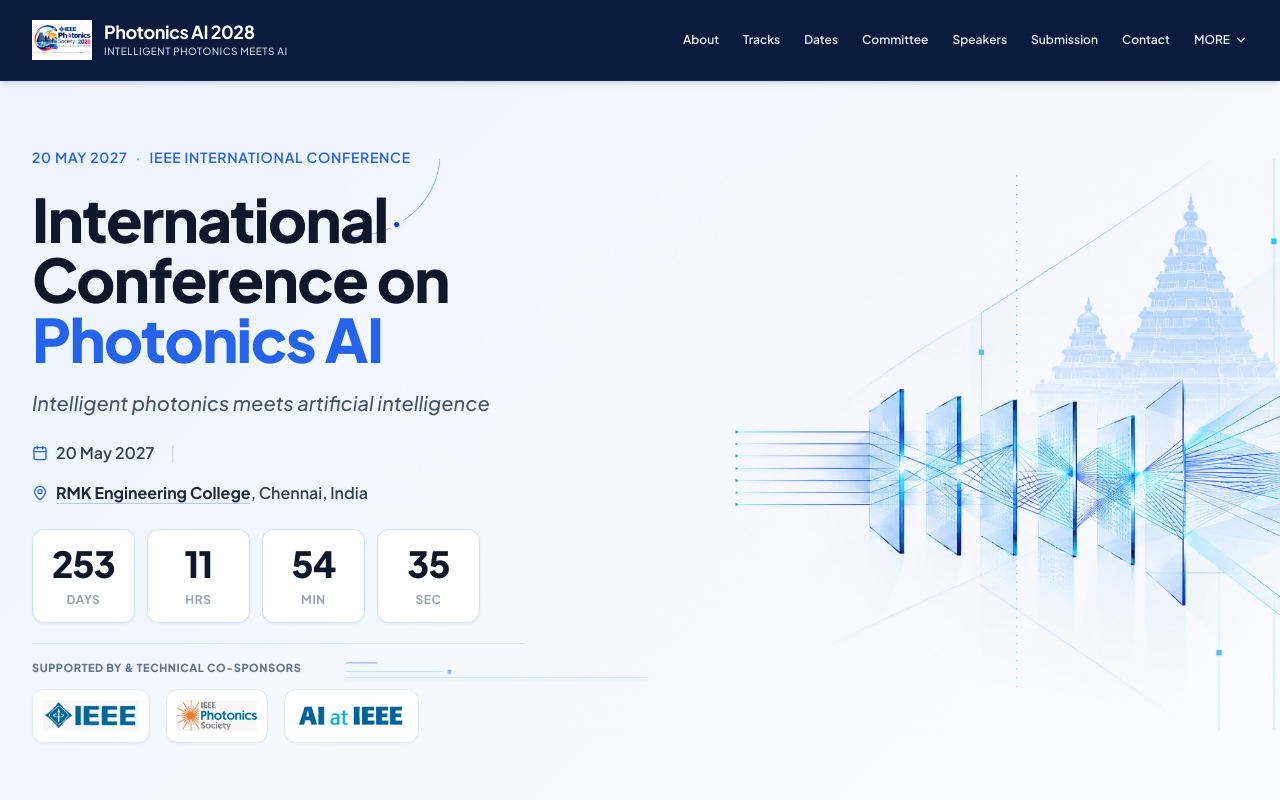
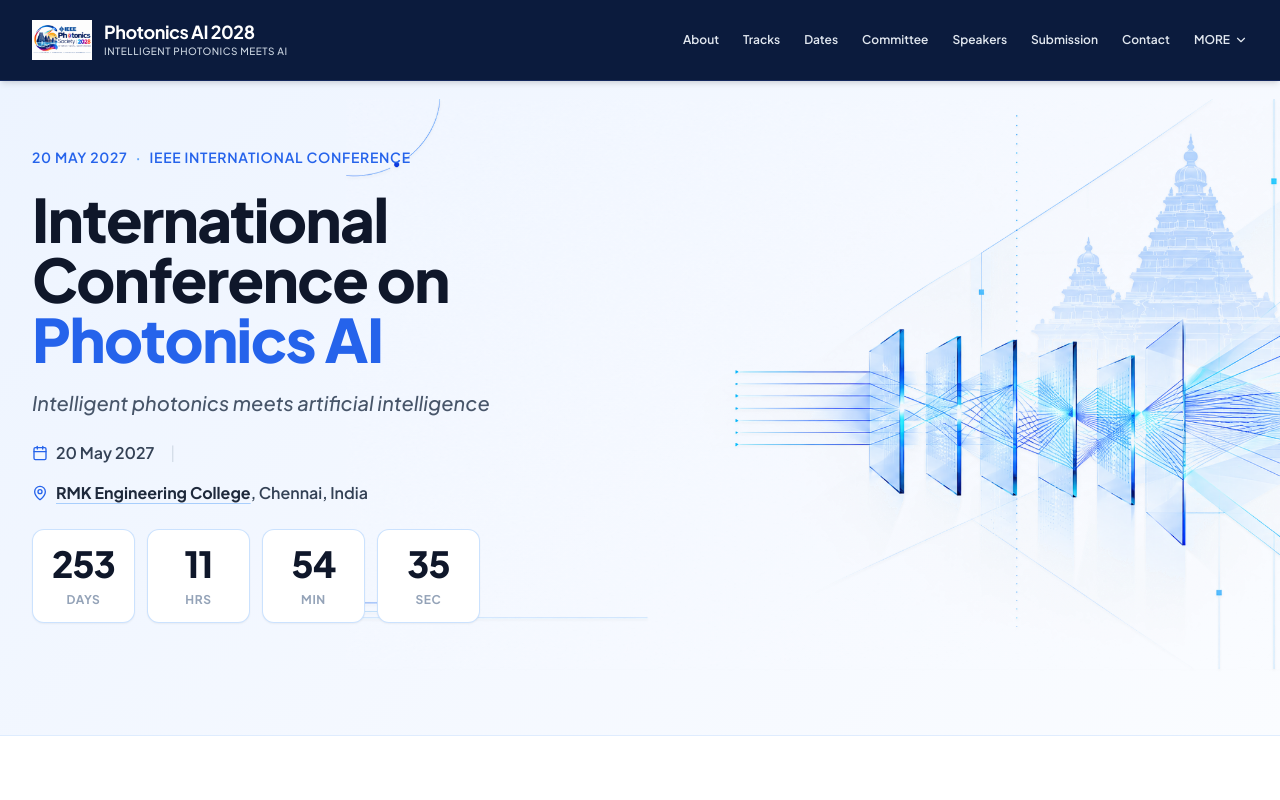
Before and after one commit to piraneshNK/RMK-IEEE-WEBSITE-2028, a React (Vite) app: page / in a window 1280 px wide. Shown: the top 800 px of the page. Built offline with nearby package versions, Linux system fonts and the light colour scheme.

Commit message:
Remove sponsored by logos from home page

```diff
--- a/src/components/Hero.jsx
+++ b/src/components/Hero.jsx
@@ -46,7 +46,7 @@
       <div className="max-w-7xl mx-auto px-4 sm:px-6 lg:px-8">
         <div className="grid grid-cols-1 lg:grid-cols-12 gap-8 lg:gap-6 items-center">
 
-          {/* Left Column: Text, Timing & Supported By Logos (5 Cols on Desktop) */}
+          {/* Left Column: Text & Timing (5 Cols on Desktop) */}
           <div className="lg:col-span-5 space-y-5 text-left z-10">
 
             {/* Category Tag */}
@@ -138,52 +138,7 @@
               </div>
             </div>
 
-            {/* Supported By Logos Strip */}
-            <figure className="pt-4 space-y-2 border-t border-blue-200/60">
-              <figcaption className="text-[11px] font-extrabold uppercase tracking-wider text-slate-500 block">
-                Supported By & Technical Co-Sponsors
-              </figcaption>
-              <div className="flex flex-wrap items-center gap-3 sm:gap-4 pt-1">
-                {/* Logo 1: IEEE */}
-                <div className="bg-white p-2 sm:p-2.5 rounded-xl border border-slate-200 shadow-sm flex items-center justify-center hover:border-blue-300 transition-colors">
-                  <img
-                    src="/ieee-logo.jpg"
-                    alt="IEEE Official Organization Logo"
-                    loading="lazy"
-                    decoding="async"
-                    width="120"
-                    height="32"
-                    className="h-7 sm:h-8 w-auto object-contain mix-blend-multiply"
-                  />
-                </div>
 
-                {/* Logo 2: IEEE Photonics Society */}
-                <div className="bg-white p-2 sm:p-2.5 rounded-xl border border-slate-200 shadow-sm flex items-center justify-center hover:border-blue-300 transition-colors">
-                  <img
-                    src="/ieee-photonics-logo.png"
-                    alt="IEEE Photonics Society Technical Co-Sponsor Emblem"
-                    loading="lazy"
-                    decoding="async"
-                    width="160"
-                    height="32"
-                    className="h-7 sm:h-8 w-auto object-contain mix-blend-multiply"
-                  />
-                </div>
-
-                {/* Logo 3: AI at IEEE */}
-                <div className="bg-white p-2 sm:p-2.5 rounded-xl border border-slate-200 shadow-sm flex items-center justify-center hover:border-blue-300 transition-colors">
-                  <img
-                    src="/ai-at-ieee-logo.png"
-                    alt="AI at IEEE Technical Coalition Emblem"
-                    loading="lazy"
-                    decoding="async"
-                    width="140"
-                    height="32"
-                    className="h-7 sm:h-8 w-auto object-contain mix-blend-multiply"
-                  />
-                </div>
-              </div>
-            </figure>
 
           </div>
 
```
